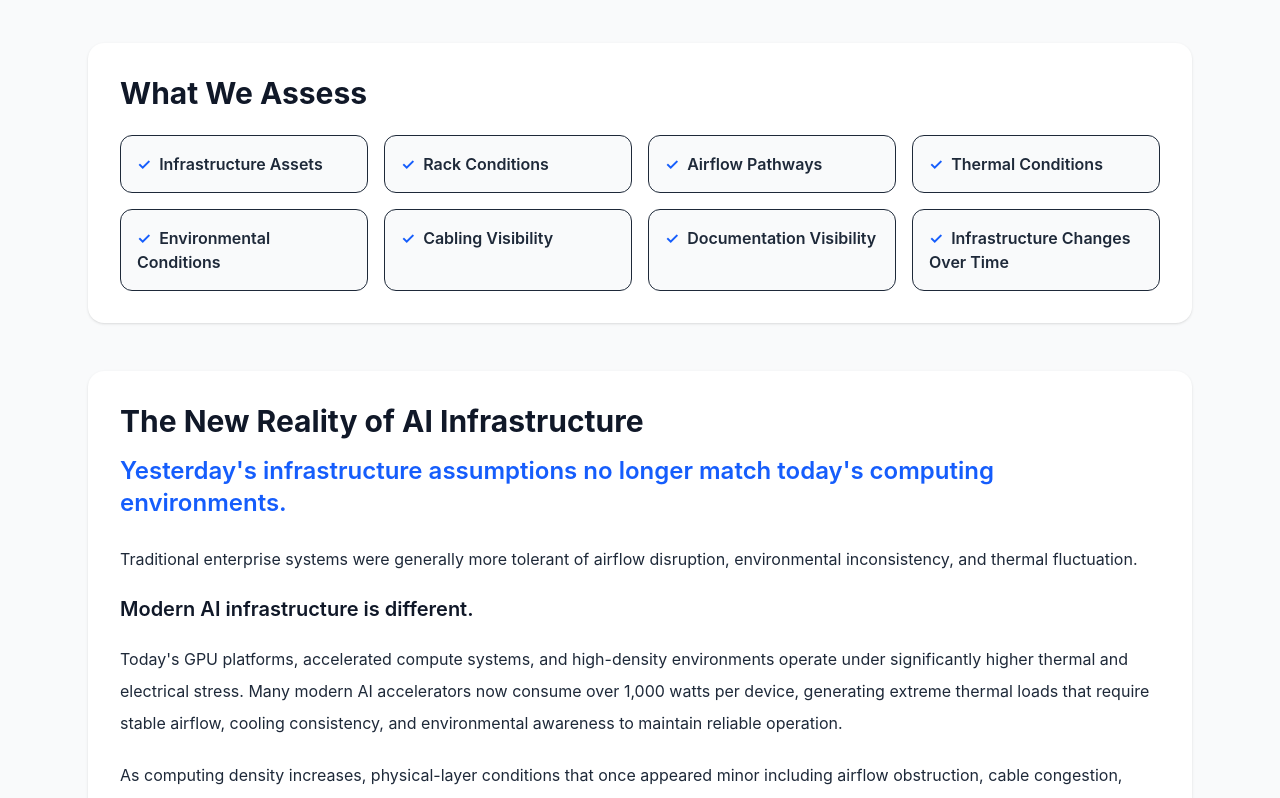
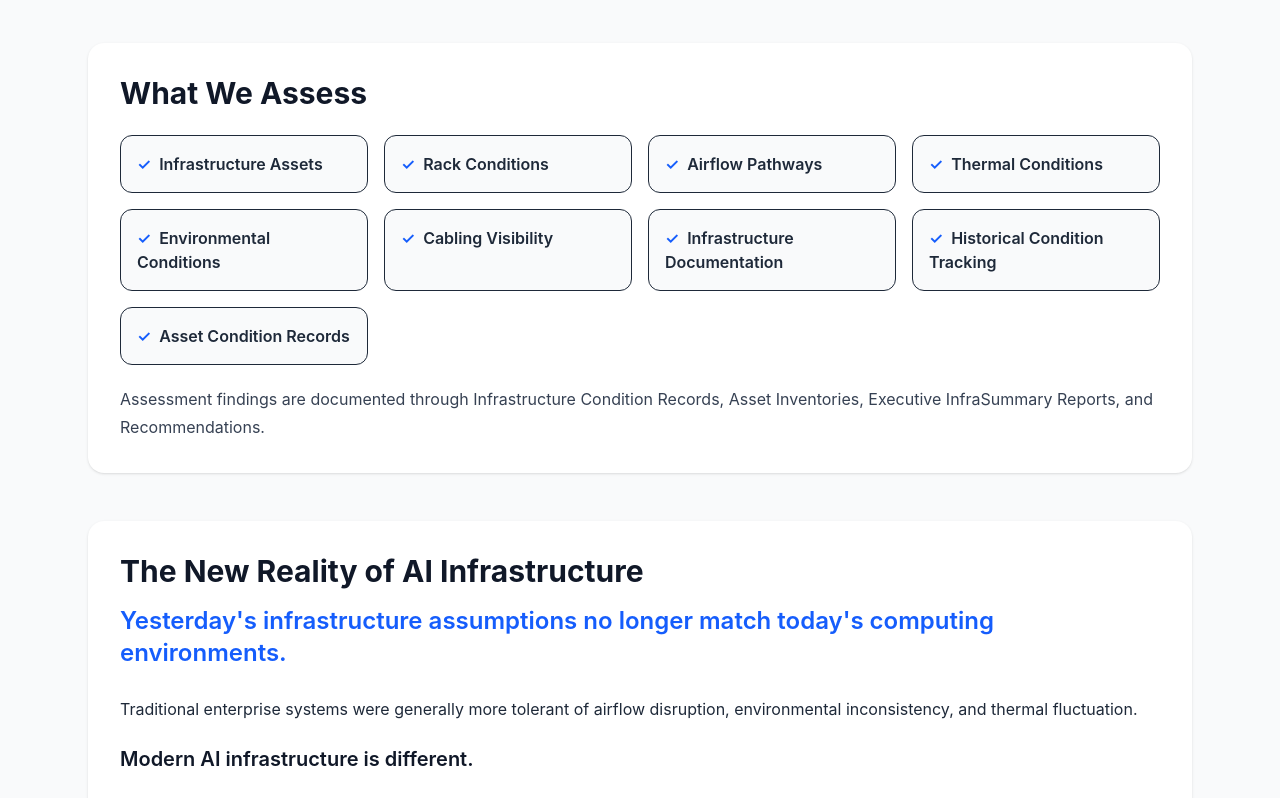
Before and after one commit to aboumba2002/digital-abb, a React (Vite) app: page / in a window 1280 px wide. Shown: the part 1900-2698 px from the top of the page. Built offline with nearby package versions, Linux system fonts and the light colour scheme.

Commit message:
updated what we assess and add one box on assessment boxes

```diff
--- a/src/App.tsx
+++ b/src/App.tsx
@@ -174,8 +174,9 @@ export default function App() {
               'Thermal Conditions',
               'Environmental Conditions',
               'Cabling Visibility',
-              'Documentation Visibility',
-              'Infrastructure Changes Over Time',
+              'Infrastructure Documentation',
+              'Historical Condition Tracking',
+              'Asset Condition Records',
             ].map((item) => (
               <div
                 key={item}
@@ -186,6 +187,11 @@ export default function App() {
               </div>
             ))}
           </div>
+
+          <p className="mt-5 text-gray-700 leading-7">
+            Assessment findings are documented through Infrastructure Condition Records,
+            Asset Inventories, Executive InfraSummary Reports, and Recommendations.
+          </p>
         </section>
         <section className={sectionClass}>
           <h3 className="text-3xl font-bold mb-4">
```
